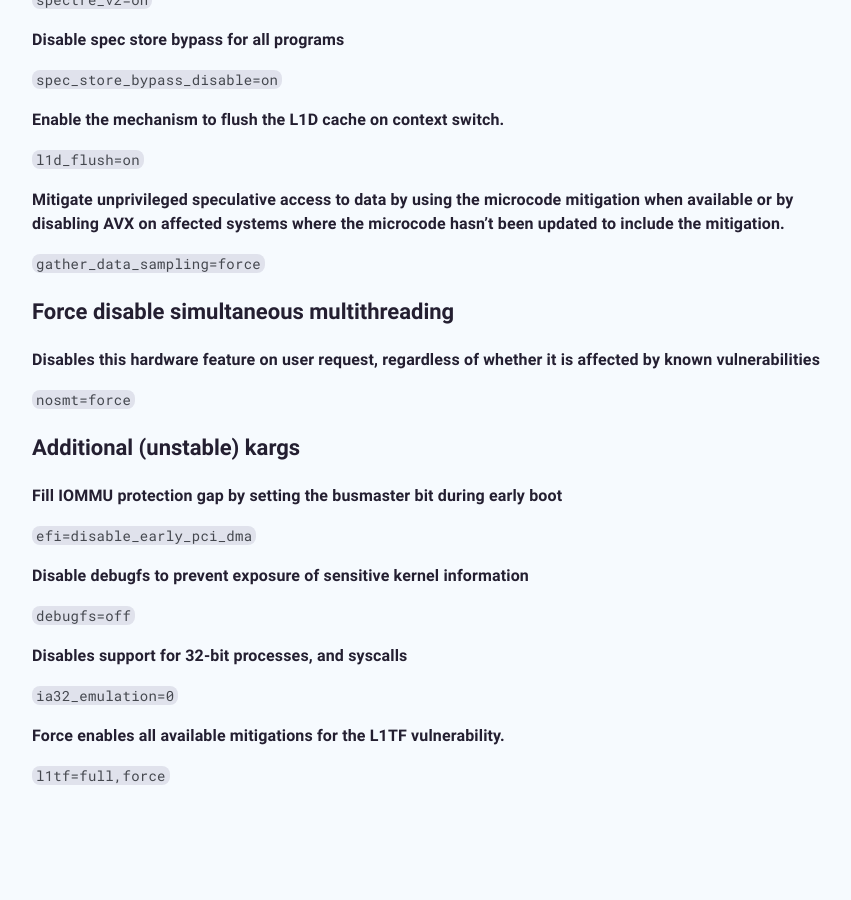
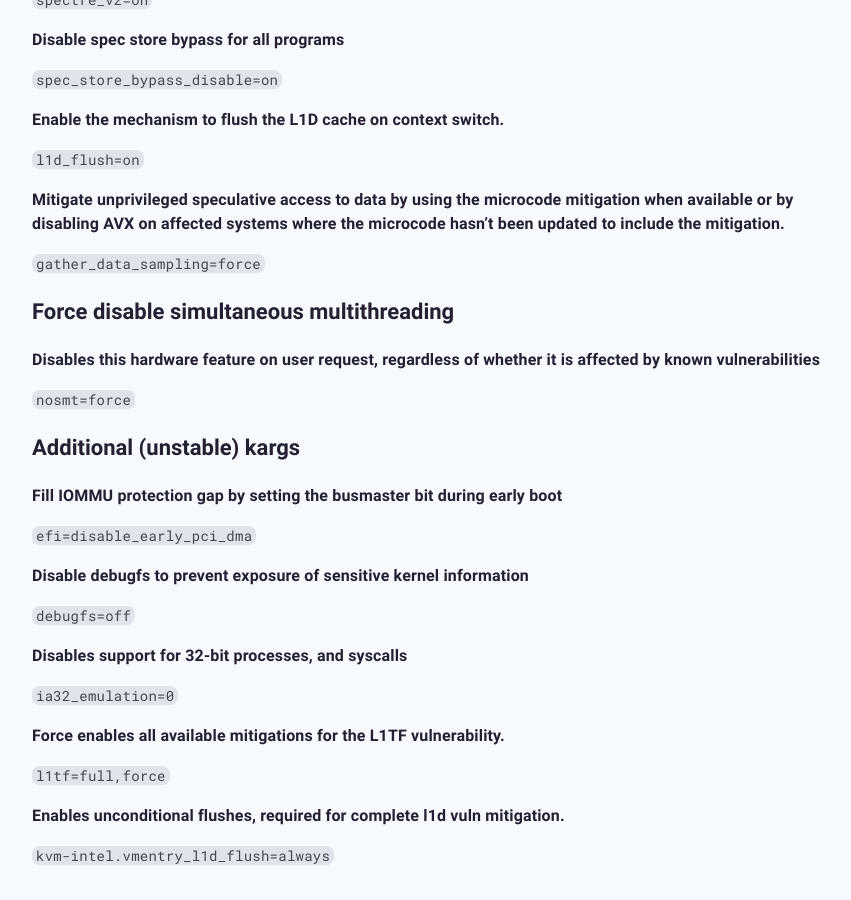
Before and after one commit to secureblue/secureblue.github.io, a Jekyll site: the page built from content/KARGS.md, in a window 1280 px wide and 900 px high, scrolled down 1403 px. Shown: the whole window, without its empty margins (208-1059 px from the left). Built offline with Jekyll 4.4.1, drawn with Linux system fonts in a browser that asks for light colours; before the commit the page ends 2223 px from its top, so only the background shows below that.

Commit message:
[chore] update docs from upstream

```diff
--- a/content/KARGS.md
+++ b/content/KARGS.md
@@ -107,3 +107,7 @@ permalink: /kargs
 **Force enables all available mitigations for the L1TF vulnerability.**
 
 `l1tf=full,force`
+
+**Enables unconditional flushes, required for complete l1d vuln mitigation.**
+
+`kvm-intel.vmentry_l1d_flush=always`
```
